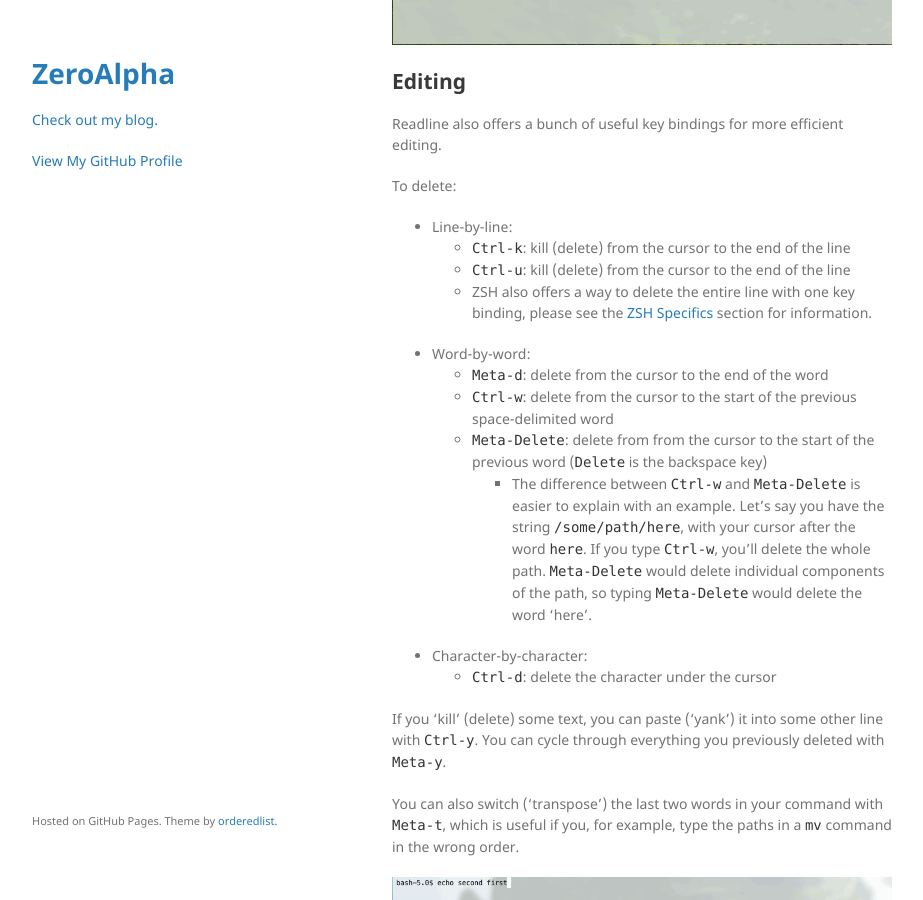
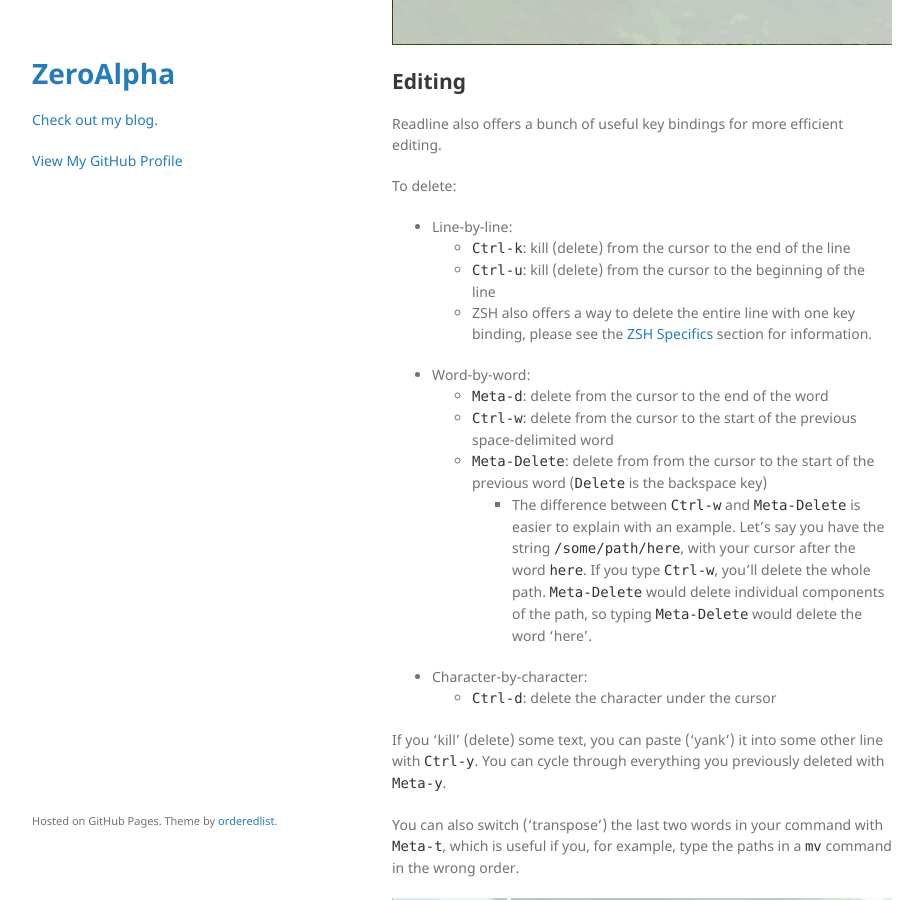
Before and after one commit to thezeroalpha/thezeroalpha.github.io, a Jekyll site: the page built from _posts/2019-07-31-editing-efficiency-in-the-terminal-learning-readline-bindings.md, in a window 1280 px wide and 900 px high, scrolled down 2856 px. Shown: the whole window, without its empty margins (178-1101 px from the left). Built offline with Jekyll 4.4.1, drawn with Linux system fonts in a browser that asks for light colours; the repository's description, which GitHub fills in, is left out.

Commit message:
Fixed a mistake

```diff
--- a/_posts/2019-07-31-editing-efficiency-in-the-terminal-learning-readline-bindings.md
+++ b/_posts/2019-07-31-editing-efficiency-in-the-terminal-learning-readline-bindings.md
@@ -81,7 +81,7 @@ Readline also offers a bunch of useful key bindings for more efficient editing.
 To delete:
 * Line-by-line:
     * `Ctrl-k`: kill (delete) from the cursor to the end of the line
-    * `Ctrl-u`: kill (delete) from the cursor to the end of the line
+    * `Ctrl-u`: kill (delete) from the cursor to the beginning of the line
     * ZSH also offers a way to delete the entire line with one key binding, please see the [ZSH Specifics](#kill-a-whole-line) section for information.
 * Word-by-word:
     * `Meta-d`: delete from the cursor to the end of the word
```
